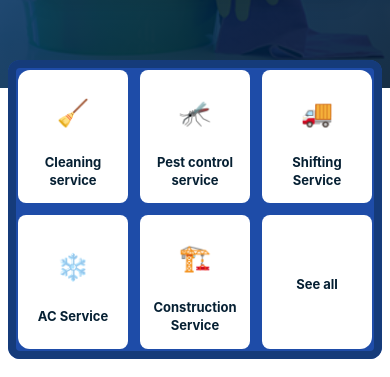
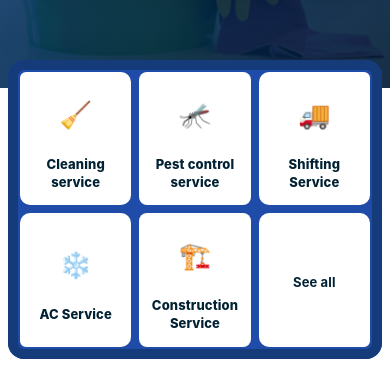
Before and after one commit to RetroRabiul/HTService, a Next.js app: page / in a window 390 px wide. Shown: the part 467-844 px from the top of the page. Built offline with nearby package versions, Linux system fonts and the light colour scheme.

Commit message:
mobile service border

```diff
--- a/styles/Home.module.css
+++ b/styles/Home.module.css
@@ -298,19 +298,21 @@
   /* Mobile: 3-up grid with blue borders like the reference image */
   .categoriesWrap { background: #1e4ca8; }
   /* outer inset border and padding to create the thick blue frame */
-  .categoriesWrap { background: #1e4ca8; padding: 10px; border-radius: 12px; box-shadow: inset 0 0 0 8px #153b7a; }
-  .categoriesGrid { display: grid; grid-template-columns: repeat(3, 1fr); gap: 12px; justify-items: stretch; align-items: stretch; }
+  /* tuned outer frame: slightly larger radius and inset stroke for the blue frame */
+  .categoriesWrap { background: #1e4ca8; padding: 12px; border-radius: 16px; box-shadow: inset 0 0 0 10px #153b7a; }
+  .categoriesGrid { display: grid; grid-template-columns: repeat(3, 1fr); gap: 8px; justify-items: stretch; align-items: stretch; }
   .categoriesGrid > .categoryTile { box-sizing: border-box; margin: 0; }
   /* second row will naturally fill columns 1-3 so no special placement needed */
-  .categoryTile { display:flex; flex-direction:column; align-items:center; justify-content:center; text-align:center; gap:8px; padding:14px 6px; min-height:110px; background:#ffffff; border-radius:8px; box-shadow:none; border: none; box-sizing: border-box; }
+  .categoryTile { display:flex; flex-direction:column; align-items:center; justify-content:center; text-align:center; gap:8px; padding:14px 6px; min-height:110px; background:#ffffff; border-radius:10px; box-shadow:none; border: none; box-sizing: border-box; }
   .categoryIcon { width:56px; height:56px; font-size:26px; border-radius:6px; background: transparent; box-shadow: none; border: none; display:flex; align-items:center; justify-content:center; }
-  .categoryLabel { font-size:13px; margin-top:6px; color:#062033; font-weight:700; }
+  .categoryLabel { font-size:13px; margin-top:6px; color:#022233; font-weight:800; letter-spacing:0.12px; }
   /* Corner rounding for outer tiles to create the 'cutout' look */
-  .categoriesGrid > .categoryTile:nth-child(1) { border-top-left-radius: 12px; }
-  .categoriesGrid > .categoryTile:nth-child(3) { border-top-right-radius: 12px; }
-  .categoriesGrid > .categoryTile:nth-child(4) { border-bottom-left-radius: 12px; }
-  .categoriesGrid > .categoryTile:nth-child(6) { border-bottom-right-radius: 12px; }
-  /* Slightly smaller radius for inner tiles to keep consistent rhythm */
+  /* corner adjustments for the six-tile grid to match the cutout look */
+  .categoriesGrid > .categoryTile:nth-child(1) { border-top-left-radius: 6px; }
+  .categoriesGrid > .categoryTile:nth-child(3) { border-top-right-radius: 6px; }
+  .categoriesGrid > .categoryTile:nth-child(4) { border-bottom-left-radius: 6px; }
+  .categoriesGrid > .categoryTile:nth-child(6) { border-bottom-right-radius: 6px; }
+  /* keep inner tiles slightly rounded but subtler */
   .categoriesGrid > .categoryTile:nth-child(2), .categoriesGrid > .categoryTile:nth-child(5) { border-radius:8px; }
   .subserviceItem { padding: 8px 10px; font-size: 13px; }
   .popularGrid { grid-template-columns: repeat(2, 1fr); gap:10px; }
```
